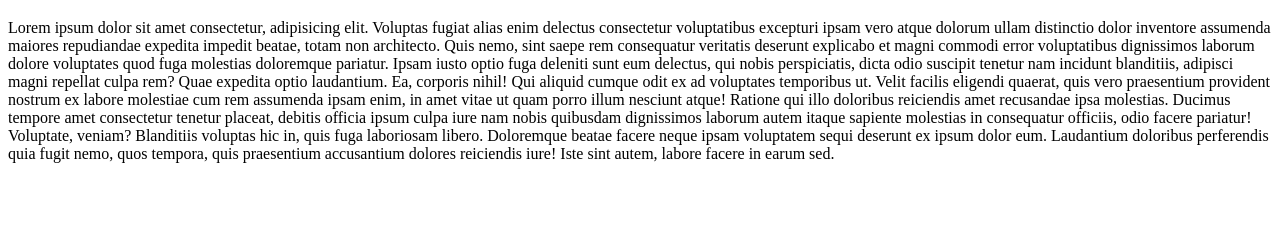
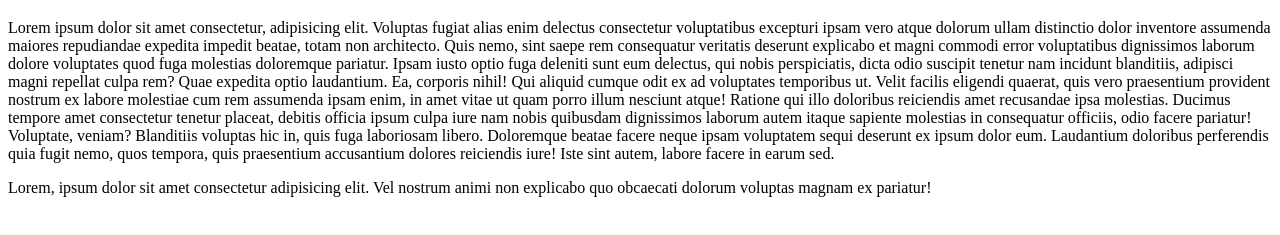
Before and after one commit to akhterlina/toDo, a plain HTML site: page index.html in a window 1280 px wide. Shown: the part 61-296 px from the top of the page. Drawn offline with Linux system fonts and the light colour scheme.

Commit message:
added lorem 20

```diff
--- a/index.html
+++ b/index.html
@@ -8,5 +8,6 @@
 <body>
     <h1>test github</h1>
     <p>Lorem ipsum dolor sit amet consectetur, adipisicing elit. Voluptas fugiat alias enim delectus consectetur voluptatibus excepturi ipsam vero atque dolorum ullam distinctio dolor inventore assumenda maiores repudiandae expedita impedit beatae, totam non architecto. Quis nemo, sint saepe rem consequatur veritatis deserunt explicabo et magni commodi error voluptatibus dignissimos laborum dolore voluptates quod fuga molestias doloremque pariatur. Ipsam iusto optio fuga deleniti sunt eum delectus, qui nobis perspiciatis, dicta odio suscipit tenetur nam incidunt blanditiis, adipisci magni repellat culpa rem? Quae expedita optio laudantium. Ea, corporis nihil! Qui aliquid cumque odit ex ad voluptates temporibus ut. Velit facilis eligendi quaerat, quis vero praesentium provident nostrum ex labore molestiae cum rem assumenda ipsam enim, in amet vitae ut quam porro illum nesciunt atque! Ratione qui illo doloribus reiciendis amet recusandae ipsa molestias. Ducimus tempore amet consectetur tenetur placeat, debitis officia ipsum culpa iure nam nobis quibusdam dignissimos laborum autem itaque sapiente molestias in consequatur officiis, odio facere pariatur! Voluptate, veniam? Blanditiis voluptas hic in, quis fuga laboriosam libero. Doloremque beatae facere neque ipsam voluptatem sequi deserunt ex ipsum dolor eum. Laudantium doloribus perferendis quia fugit nemo, quos tempora, quis praesentium accusantium dolores reiciendis iure! Iste sint autem, labore facere in earum sed.</p>
+    <p>Lorem, ipsum dolor sit amet consectetur adipisicing elit. Vel nostrum animi non explicabo quo obcaecati dolorum voluptas magnam ex pariatur!</p>
 </body>
 </html>
```
